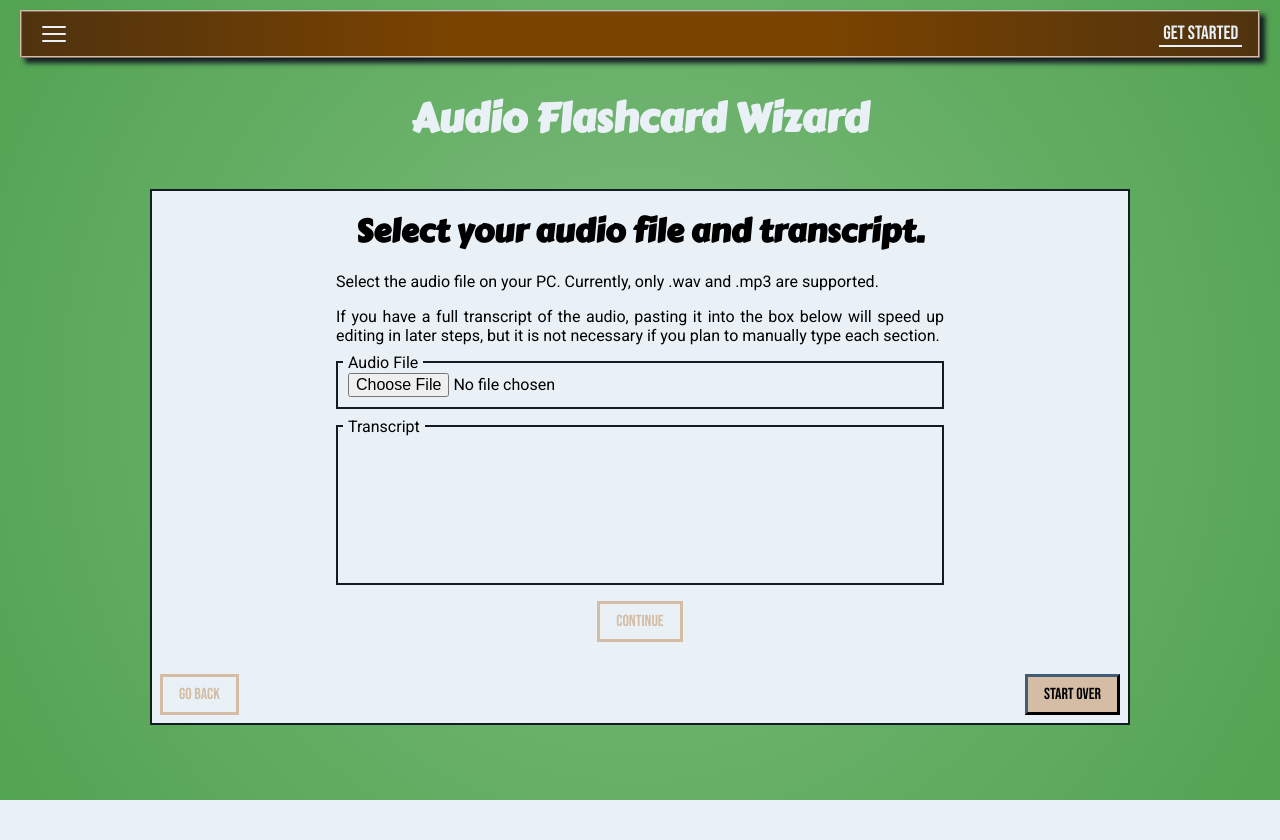
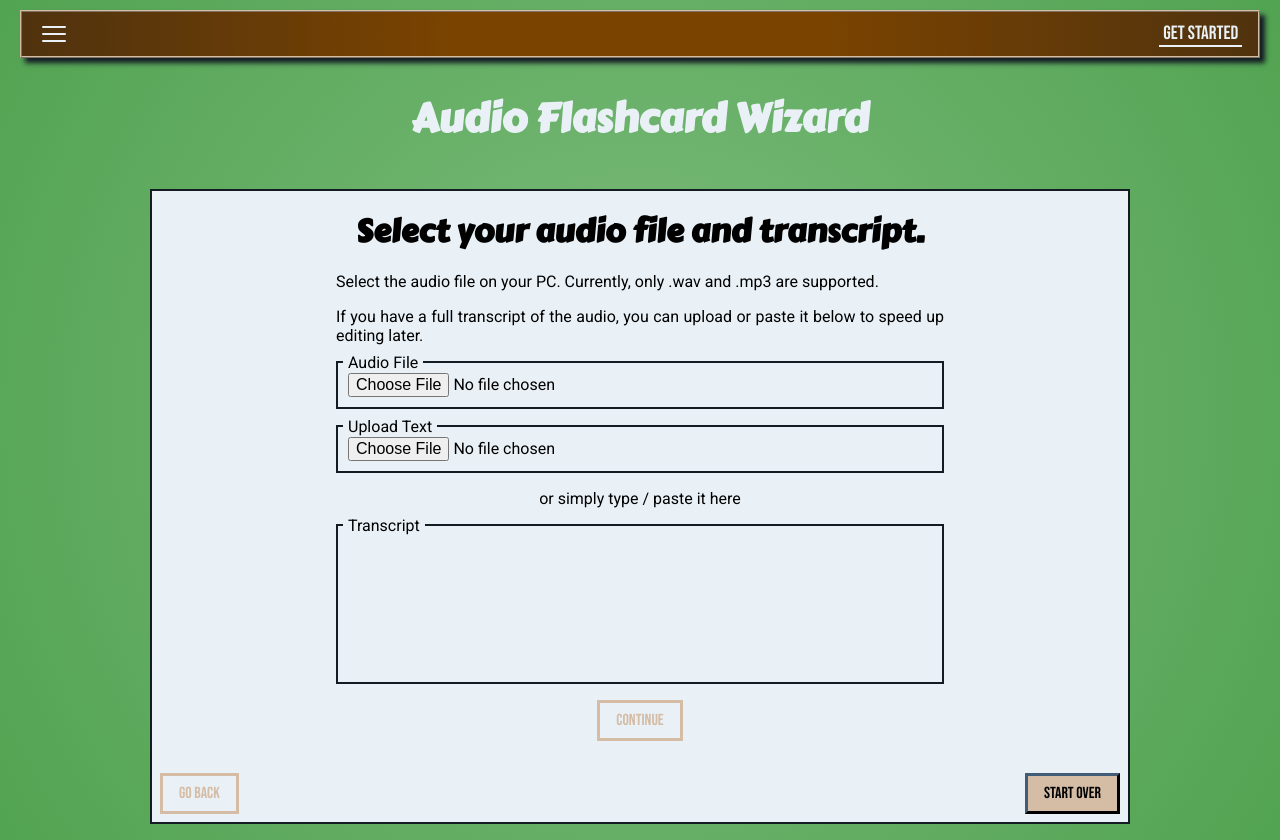
Before and after one commit to birkheadc/transcript_chopper, a React app: page / in a window 1280 px wide. Before the commit the page ends 800 px from the top, so only its background shows below. Built offline with nearby package versions, Linux system fonts and the light colour scheme.

Commit message:
add text upload option to file selector

```diff
--- a/src/components/chopper/chopper/fileSelector/FileSelector.tsx
+++ b/src/components/chopper/chopper/fileSelector/FileSelector.tsx
@@ -1,6 +1,7 @@
 import * as React from 'react';
 import './FileSelector.css'
 import AudioWithTranscript from '../../../../types/interfaces/audioWithTranscript/audioWithTranscript';
+import extractTextFromPlainTextFile from '../../../../helpers/extractTextFromPlainTextFile/extractTextFromPlainTextFile';
 
 interface FileSelectorProps {
   updateOriginalFile: (newFile: AudioWithTranscript | null) => void,
@@ -31,18 +32,31 @@ function FileSelector(props: FileSelectorProps): JSX.Element | null {
     const newFile = {...props.originalFile};
     newFile.audioFile = event.currentTarget.files ? event.currentTarget.files[0] : undefined
     props.updateOriginalFile(newFile);
+  }
 
+  const handleUpdateTextFile = async (event: React.FormEvent<HTMLInputElement>) => {
+    const file = event.currentTarget.files ? event.currentTarget.files[0] : null;
+    event.currentTarget.value = '';
+    if (file == null) return;
+    const newFile = {...props.originalFile};
+    newFile.transcript = await extractTextFromPlainTextFile(file);
+    props.updateOriginalFile(newFile);
   }
 
   return (
     <div className='file-selector-wrapper'>
       <h2>Select your audio file and transcript.</h2>
       <p>Select the audio file on your PC. Currently, only .wav and .mp3 are supported.</p>
-      <p>If you have a full transcript of the audio, pasting it into the box below will speed up editing in later steps, but it is not necessary if you plan to manually type each section.</p>
+      <p>If you have a full transcript of the audio, you can upload or paste it below to speed up editing later.</p>
       <div className='inline-label-input-wrapper file-selector-audio-wrapper'>
         <label htmlFor='audioFile'>Audio File</label>
         <input accept='audio/wav, audio/mp3' id='audioFile' onChange={handleUpdateAudioFile} type='file'></input>
       </div>
+      <div className='inline-label-input-wrapper file-selector-audio-wrapper'>
+        <label htmlFor='audioFile'>Upload Text</label>
+        <input accept='text/plain' id='textFile' onChange={handleUpdateTextFile} type='file'></input>
+      </div>
+      <span>or simply type / paste it here</span>
       <div className='inline-label-input-wrapper file-selector-transcript-wrapper'>
         <label htmlFor='transcript'>Transcript</label>
         <textarea id='transcript' onChange={handleUpdateTranscript} value={props.originalFile.transcript}></textarea>
--- /dev/null
+++ b/src/helpers/extractTextFromPlainTextFile/extractTextFromPlainTextFile.ts
@@ -0,0 +1,17 @@
+export default function extractTextFromPlainTextFile(file: File): Promise<string> {
+  return new Promise((resolve, reject) => {
+    const reader = new FileReader();
+    reader.onload = (event: ProgressEvent<FileReader>) => {
+      try {
+        resolve(event.target?.result as string);
+      } catch {
+        reject();
+      }
+    }
+    try {
+      reader.readAsText(file);
+    } catch {
+      reject();
+    }
+  });
+}
```
Also changed, not shown: 2 other files (tests, documents, lock files or other folders).
